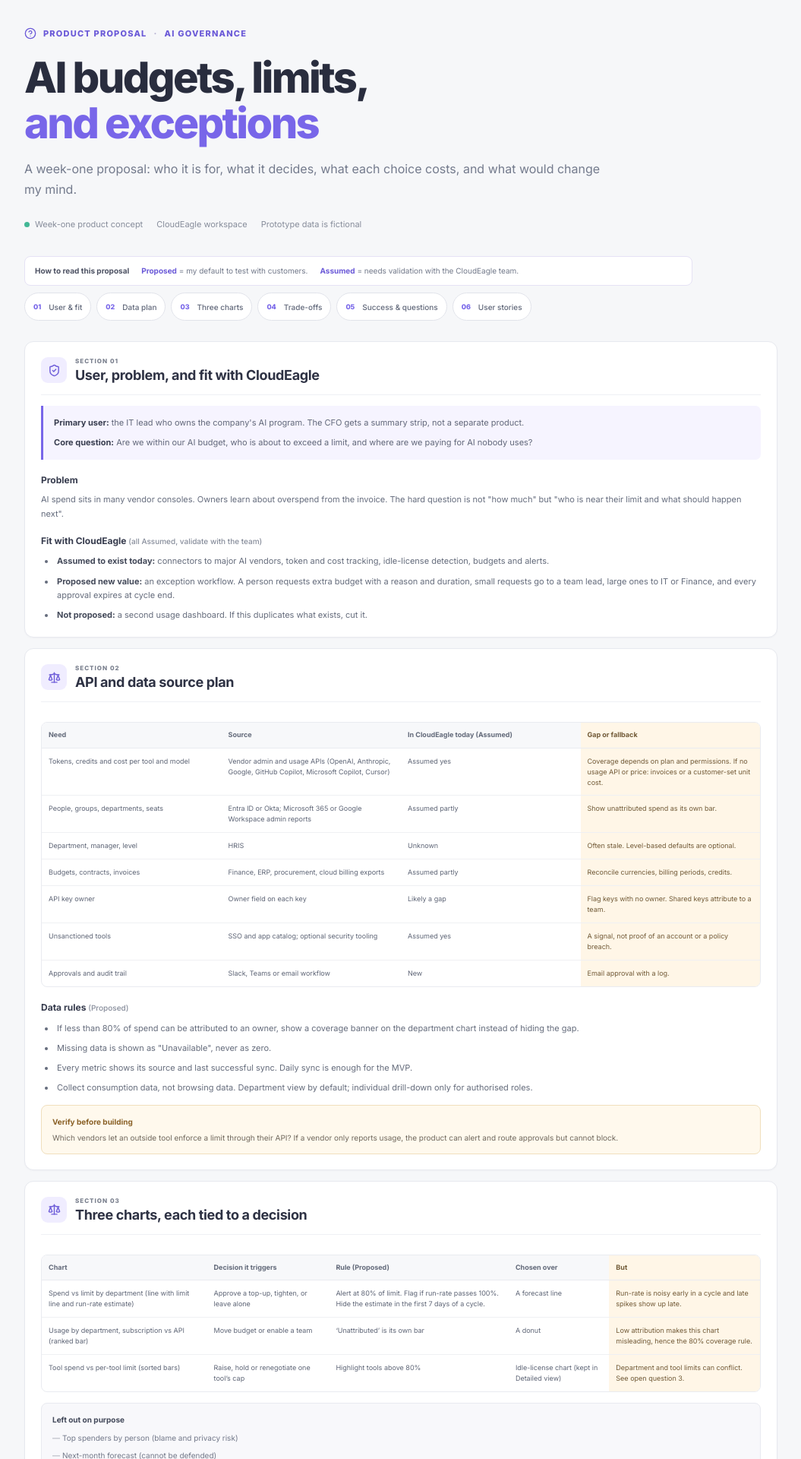
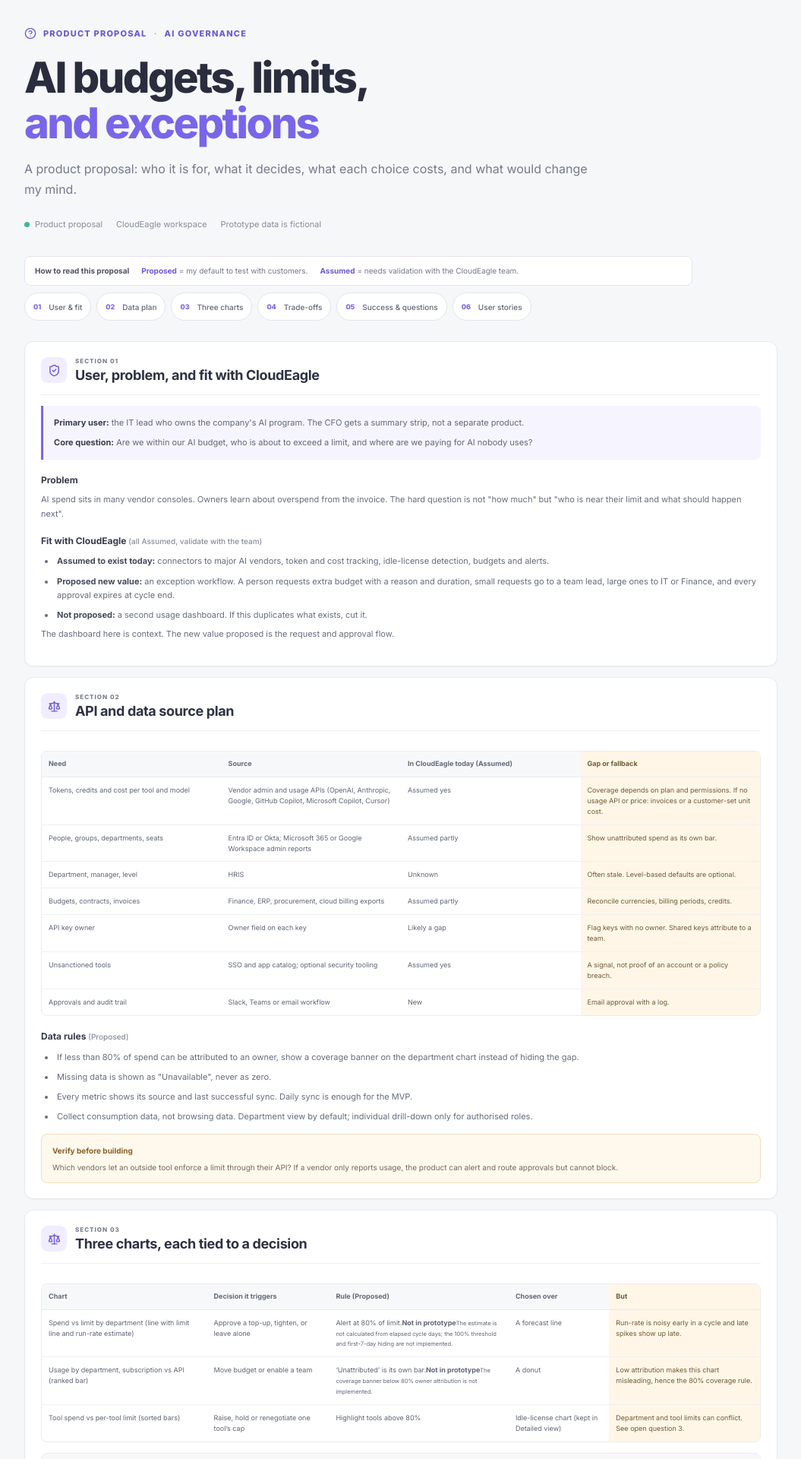
Before and after one commit to radzhiv25/ai-monitoring, a React (Vite) app: page / in a window 1280 px wide. Shown: the top 1920 px of the page at 76% size, without its empty margins (112-1167 px from the left). Built offline with nearby package versions, Linux system fonts and the light colour scheme.

Commit message:
docs: clarify product brief and prototype rules

```diff
--- a/src/components/documentation/BehindDashboard.jsx
+++ b/src/components/documentation/BehindDashboard.jsx
@@ -9,6 +9,10 @@ const sections = [
   { id: "05", label: "Success & questions" },
   { id: "06", label: "User stories" },
 ];
+
+function NotInPrototype({ children }) {
+  return <span className="not-prototype-wrap"><b className="not-prototype-tag">Not in prototype</b><small>{children}</small></span>;
+}
 
 function DataTable({ caption, columns, rows, className = "" }) {
   return <div className={`proposal-table-wrap ${className}`}>
@@ -45,8 +49,8 @@ const chartColumns = [
   { key: "cost", label: "But", tone: "cost-cell" },
 ];
 const chartRows = [
-  { chart: "Spend vs limit by department (line with limit line and run-rate estimate)", decision: "Approve a top-up, tighten, or leave alone", rule: "Alert at 80% of limit. Flag if run-rate passes 100%. Hide the estimate in the first 7 days of a cycle.", chosen: "A forecast line", cost: "Run-rate is noisy early in a cycle and late spikes show up late." },
-  { chart: "Usage by department, subscription vs API (ranked bar)", decision: "Move budget or enable a team", rule: "‘Unattributed’ is its own bar", chosen: "A donut", cost: "Low attribution makes this chart misleading, hence the 80% coverage rule." },
+  { chart: "Spend vs limit by department (line with limit line and run-rate estimate)", decision: "Approve a top-up, tighten, or leave alone", rule: <><span>Alert at 80% of limit.</span><NotInPrototype>The estimate is not calculated from elapsed cycle days; the 100% threshold and first-7-day hiding are not implemented.</NotInPrototype></>, chosen: "A forecast line", cost: "Run-rate is noisy early in a cycle and late spikes show up late." },
+  { chart: "Usage by department, subscription vs API (ranked bar)", decision: "Move budget or enable a team", rule: <><span>‘Unattributed’ is its own bar.</span><NotInPrototype>The coverage banner below 80% owner attribution is not implemented.</NotInPrototype></>, chosen: "A donut", cost: "Low attribution makes this chart misleading, hence the 80% coverage rule." },
   { chart: "Tool spend vs per-tool limit (sorted bars)", decision: "Raise, hold or renegotiate one tool’s cap", rule: "Highlight tools above 80%", chosen: "Idle-license chart (kept in Detailed view)", cost: "Department and tool limits can conflict. See open question 3." },
 ];
 
@@ -90,8 +94,8 @@ export default function BehindDashboard({ onBack }) {
     <header className="docs-header proposal-hero">
       <div className="docs-kicker"><CircleHelp size={16}/> PRODUCT PROPOSAL <span>·</span> AI GOVERNANCE</div>
       <h1>AI budgets, limits,<br/><em>and exceptions</em></h1>
-      <p>A week-one proposal: who it is for, what it decides, what each choice costs, and what would change my mind.</p>
-      <div className="docs-meta"><span><i/> Week-one product concept</span><span>CloudEagle workspace</span><span>Prototype data is fictional</span></div>
+      <p>A product proposal: who it is for, what it decides, what each choice costs, and what would change my mind.</p>
+      <div className="docs-meta"><span><i/> Product proposal</span><span>CloudEagle workspace</span><span>Prototype data is fictional</span></div>
       <div className="proposal-legend" role="note" aria-label="Proposal legend"><b>How to read this proposal</b><span><strong>Proposed</strong> = my default to test with customers.</span><span><strong>Assumed</strong> = needs validation with the CloudEagle team.</span></div>
     </header>
 
@@ -103,6 +107,7 @@ export default function BehindDashboard({ onBack }) {
         <h3 className="proposal-subhead">Problem</h3><p>AI spend sits in many vendor consoles. Owners learn about overspend from the invoice. The hard question is not &quot;how much&quot; but &quot;who is near their limit and what should happen next&quot;.</p>
         <h3 className="proposal-subhead">Fit with CloudEagle <span>(all Assumed, validate with the team)</span></h3>
         <ul className="proposal-list"><li><b>Assumed to exist today:</b> connectors to major AI vendors, token and cost tracking, idle-license detection, budgets and alerts.</li><li><b>Proposed new value:</b> an exception workflow. A person requests extra budget with a reason and duration, small requests go to a team lead, large ones to IT or Finance, and every approval expires at cycle end.</li><li><b>Not proposed:</b> a second usage dashboard. If this duplicates what exists, cut it.</li></ul>
+        <p className="proposal-core-sentence">The dashboard here is context. The new value proposed is the request and approval flow.</p>
       </Section>
 
       <Section id="02" icon={Scale} title="API and data source plan">
@@ -126,6 +131,8 @@ export default function BehindDashboard({ onBack }) {
         <DataTable caption="Proposed success metrics and their trade-offs" columns={metricColumns} rows={metricRows} className="metrics-table"/>
         <h3 className="proposal-subhead">Open questions</h3>
         <ol className="proposal-list numbered"><li>Which vendors allow limit enforcement through their API?</li><li>Who approves for contractors and shared keys?</li><li>If a department is under budget but one of its tools is over its cap, which limit wins and who approves?</li><li>How fresh must data be: daily, or near real time close to a limit?</li><li>If the CloudEagle team already has parts of this, which piece is genuinely new?</li></ol>
+        <h3 className="proposal-subhead">Validation plan (Proposed)</h3>
+        <p>Speak with 5 IT leads and 3 finance owners at companies with many AI seats: how do they learn about overspend today, who approves exceptions, how long does it take. Show the request-extra-budget flow and watch whether they would use it or route around it. Decision rule: if fewer than half already have a working approval path, build it; if most do, cut it and invest in attribution coverage.</p>
       </Section>
 
       <Section id="06" icon={ShieldCheck} title="User stories">
```
Also changed, not shown: src/style.css, 2 other files (tests, documents, lock files or other folders).
